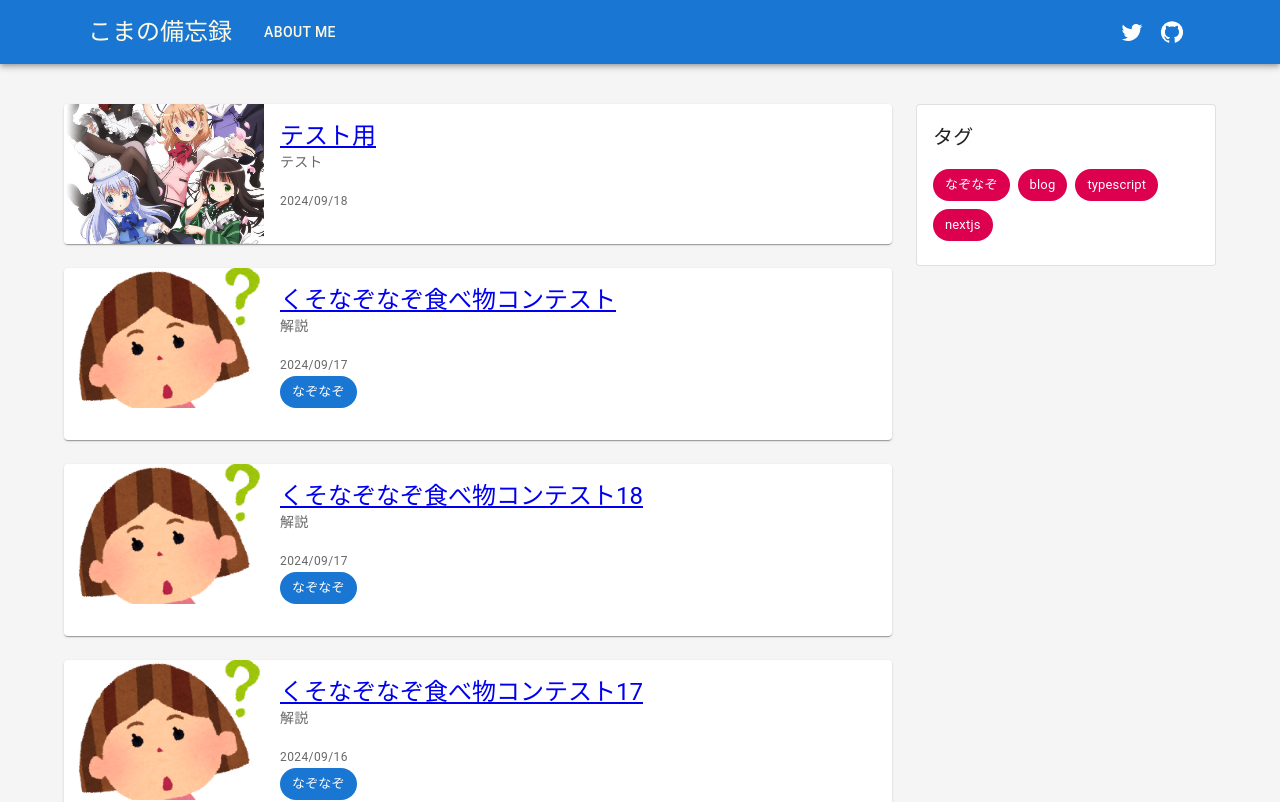
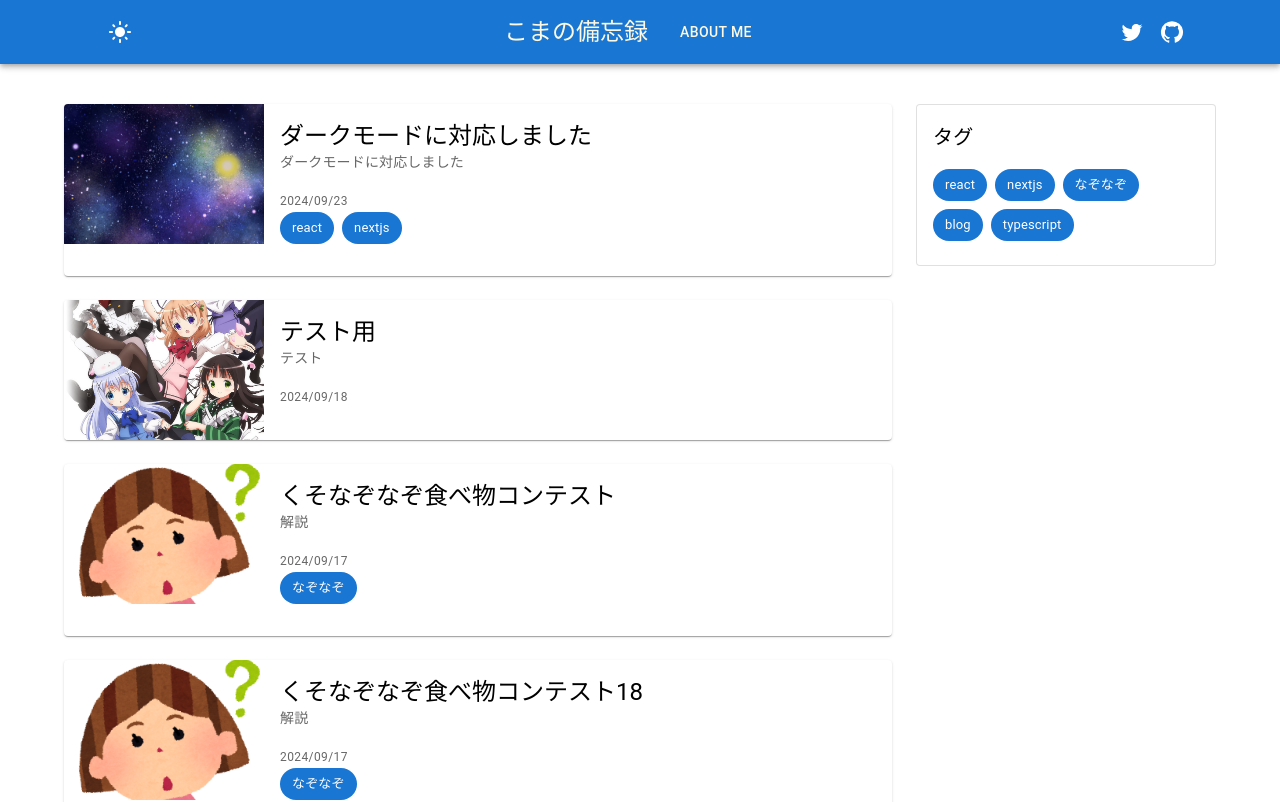
Before and after one commit to komasandesu/memorandum, a Next.js app: page / in a window 1280 px wide. Shown: the top 802 px of the page. Built offline with nearby package versions, Linux system fonts and the light colour scheme.

Commit message:
ダークモードに対応

```diff
--- /dev/null
+++ b/posts/dark_mode.mdx
@@ -0,0 +1,11 @@
+---
+title: ダークモードに対応しました
+date: '2024/09/23'
+description: ダークモードに対応しました
+thumbnailUrl: '/space.jpg'
+tags: ['react', 'nextjs']
+---
+
+# ダークモードに対応しました。
+
+読み込み時に一瞬ちらつくのを直したいです
--- a/src/components/Nav.tsx
+++ b/src/components/Nav.tsx
@@ -2,8 +2,16 @@ import { AppBar, Toolbar, Typography, Button, Container, IconButton, Box } from
 import Link from 'next/link';
 import TwitterIcon from '@mui/icons-material/Twitter';
 import GitHubIcon from '@mui/icons-material/GitHub';
+import DarkModeIcon from "@mui/icons-material/DarkMode";
+import LightModeIcon from "@mui/icons-material/LightMode";
+import { PaletteMode } from '@mui/material';
 
-const Nav = () => {
+interface NavProps {
+  toggleMode: () => void;
+  currentMode: PaletteMode;
+}
+
+const Nav: React.FC<NavProps> = ({ toggleMode, currentMode }) => {
   return (
     <AppBar
       position="static"
@@ -11,6 +19,9 @@ const Nav = () => {
     >
       <Container maxWidth="lg">
         <Toolbar sx={{ justifyContent: 'space-between' }}>
+          <Button color="inherit" onClick={toggleMode}>
+            {currentMode === 'light' ? <LightModeIcon /> : <DarkModeIcon />}
+          </Button>
           {/* 左側の要素 */}
           <Box
             sx={{
--- a/src/components/Sidebar.tsx
+++ b/src/components/Sidebar.tsx
@@ -29,7 +29,7 @@ const Sidebar: React.FC<SidebarProps> = ({ tags }) => {
             <Chip
               label={tag}
               sx={{ mr: 1, mb: 1, cursor: 'pointer' }}
-              color="secondary"
+              color="primary"
             />
           </Link>
         ))}
--- a/src/pages/_app.tsx
+++ b/src/pages/_app.tsx
@@ -1,26 +1,74 @@
-// import "@/styles/globals.css";
+// _app.tsx
 import { CssBaseline, ThemeProvider, createTheme } from '@mui/material';
+import { useEffect, useMemo, useState } from 'react';
 import Head from 'next/head';
 import Nav from '../components/Nav';
 import Footer from '../components/Footer';
 import type { AppProps } from 'next/app';
+import { PaletteMode } from '@mui/material';
+import { useMediaQuery } from '@mui/material';
 
-// MUIのテーマを作成します
-const theme = createTheme({
+// MUIのテーマを作成する関数
+const createAppTheme = (mode: 'light' | 'dark') =>
+  createTheme({
     palette: {
+      mode: mode,
       primary: {
-      main: '#1976d2', // メインカラーを変更できます
+        main: '#1976d2',
       },
       secondary: {
-      main: '#dc004e', // セカンダリーカラーを変更できます
+        main: '#dc004e',
       },
-    background: {
-      default: '#f5f5f5', // デフォルト背景色を変更できます
+      text: {
+        primary: mode === 'light' ? '#000000' : '#ffffff', // ライトモード時は黒、ダークモード時は白
+      },
+    },
+    components: {
+      MuiLink: {
+        styleOverrides: {
+          root: {
+            color: 'inherit', // リンクの色を親要素から継承
+            textDecoration: 'none', // デフォルトのリンク装飾をなくす
+            '&:hover': {
+              textDecoration: 'underline', // ホバー時の下線
+            },
+          },
+        },
       },
     },
   });
 
 export default function App({ Component, pageProps }: AppProps) {
+  // クライアントサイドでのみ実行されるフラグ
+  const [isClient, setIsClient] = useState(false);
+
+  // クライアントサイドかどうかをチェック
+  useEffect(() => {
+    setIsClient(true);
+  }, []);
+
+  // ユーザーのデフォルト設定に基づくモード（システムのダークモード設定を取得）
+  const prefersDarkMode = useMediaQuery('(prefers-color-scheme: dark)');
+
+  // ダークモードを切り替えるための状態管理（初期モードをユーザーの設定に基づいて決定）
+  const [mode, setMode] = useState<PaletteMode>('light'); // 初期状態はライトに設定
+
+  // クライアントサイドでのみ、ユーザーの設定に基づいてモードを決定
+  useEffect(() => {
+    if (isClient) {
+      setMode(prefersDarkMode ? 'dark' : 'light');
+    }
+  }, [prefersDarkMode, isClient]);
+
+  // モードを切り替える関数
+  const toggleMode = () => {
+    setMode((prevMode) => (prevMode === 'light' ? 'dark' : 'light'));
+  };
+
+  // テーマをメモ化してパフォーマンスを最適化
+  const theme = useMemo(() => createAppTheme(mode), [mode]);
+
+
   return (
     <>
       <Head>
@@ -28,9 +76,9 @@ export default function App({ Component, pageProps }: AppProps) {
         <meta name="viewport" content="initial-scale=1, width=device-width" />
       </Head>
       <ThemeProvider theme={theme}>
-        <CssBaseline /> {/* MUI のデフォルトスタイリングをリセットします */}
+        <CssBaseline /> {/* MUI のデフォルトスタイリングをリセット */}
         <div style={{ display: 'flex', flexDirection: 'column', minHeight: '100vh' }}>
-          <Nav />
+          <Nav toggleMode={toggleMode} currentMode={mode} />
           <main style={{ flexGrow: 1, marginBottom: '32px' }}> {/* フッター用の余白 */}
             <Component {...pageProps} />
           </main>
--- a/src/pages/index.tsx
+++ b/src/pages/index.tsx
@@ -43,15 +43,29 @@ const Home: React.FC<HomeProps> = ({ posts, tags }) => {
         <Box sx={{ flex: 1, minWidth: 0 }}>
           {paginatedPosts.map((post, index) => (
             <Card key={index} sx={{ mb: 3, display: 'flex', flexDirection: { xs: 'column', md: 'row' } }}>
+
+              <Link href={`/blog/${post.slug}`} passHref>
                 <CardMedia
                   component="img"
                   sx={{ width: { xs: '100%', md: 200 }, height: 140, objectFit: 'cover' }}
                   image={post.frontMatter.thumbnailUrl || ''}
                   alt="thumbnail"
                 />
+              </Link>
+
               <CardContent>
-                <Link href={`/blog/${post.slug}`} passHref>
-                  <Typography variant="h5" component="div">
+                <Link href={`/blog/${post.slug}`} passHref style={{ textDecoration: 'none' }}>
+                  <Typography
+                    variant="h5"
+                    component="div"
+                    sx={{
+                      color: (theme) => theme.palette.text.primary,  // テーマに基づくテキストカラー
+                      textDecoration: 'none',
+                      '&:hover': {
+                        textDecoration: 'underline',
+                      },
+                    }}
+                  >
                     {post.frontMatter.title}
                   </Typography>
                 </Link>
```
Also changed, not shown: src/pages/blog/[slug].tsx (+17 -0 lines), src/pages/tags/[tag].tsx (+15 -2 lines), public/space.jpg (added). Lines whose indentation alone changed are shown as unchanged.
